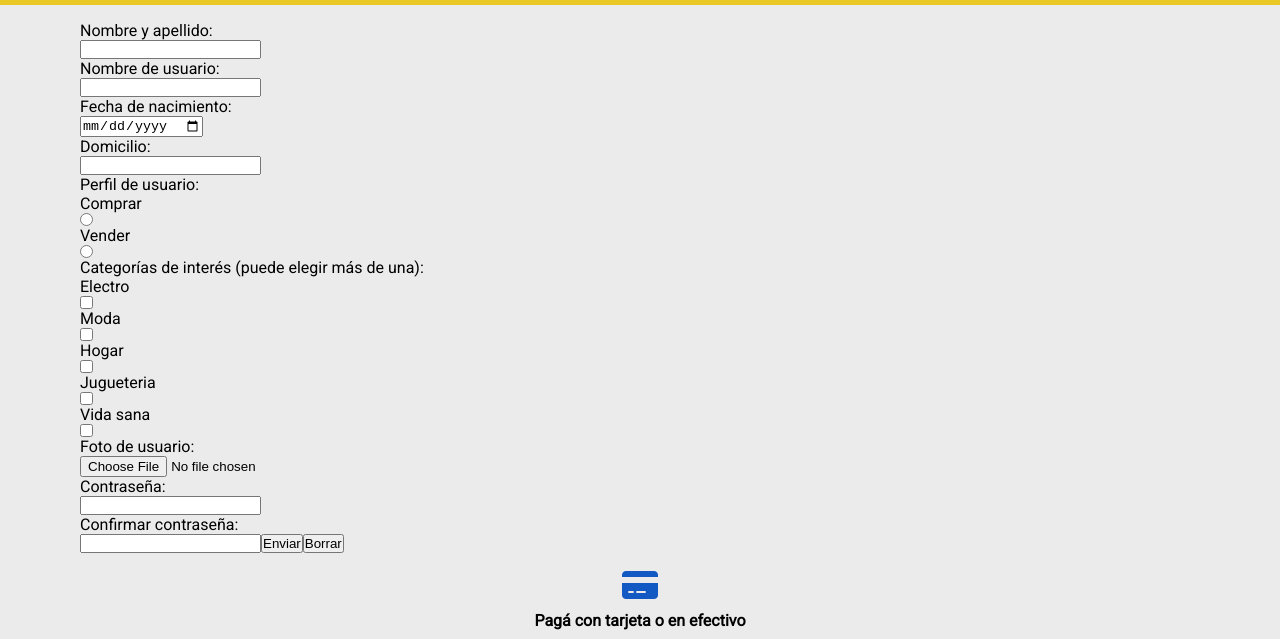
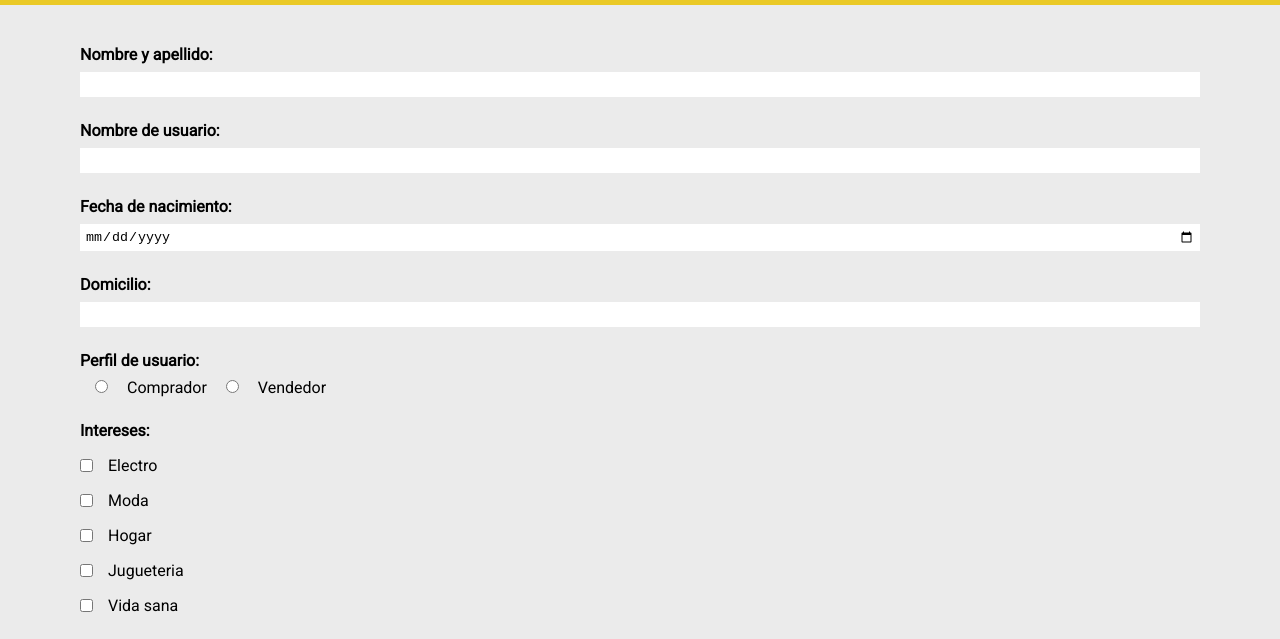
Before and after one commit to Tomasvii/mercadoLiebre, a website: page views/pages/register.html in a window 1280 px wide. Shown: the part 153-792 px from the top of the page. Drawn offline with Linux system fonts and the light colour scheme.

Commit message:
css form

```diff
--- a/public/css/styles.css
+++ b/public/css/styles.css
@@ -236,5 +236,44 @@
 }
 
 .body-form label {
+  padding: 8px 0px;
   width: 100%;
 }
+
+.body-form label h2 {
+  font-size: 16px;
+  margin-top: 16px;
+}
+
+.body-form input {
+  border: none;
+  padding: 5px;
+  width: 100%;
+}
+
+.body-perfil input {
+  margin: 0px 15px;
+  width: min-content;
+}
+
+.body-intereses {
+  display: flex;
+  flex-wrap: wrap;
+}
+
+.body-intereses input {
+  margin-right: 15px;
+  width: min-content;
+}
+
+.body-intereses label {
+  width: 90%;
+}
+
+.body-buttons {
+  width: 100%;
+  display: flex;
+  justify-content: center;
+  gap: 8px;
+  padding: 16px 0px;
+}
--- a/views/pages/register.html
+++ b/views/pages/register.html
@@ -68,41 +68,45 @@
     <main class="main p-8px">
       <div class="form-div">
         <form action="" method="post" class="body-form">
-          <label for="nombre">Nombre y apellido:</label>
+          <label for="nombre"><h2>Nombre y apellido:</h2></label>
           <input type="text" name="nombre" />
-          <label for="nombre">Nombre de usuario:</label>
+          <label for="nombre"><h2>Nombre de usuario:</h2></label>
           <input type="text" name="usuario" />
-          <label for="nombre">Fecha de nacimiento:</label>
+          <label for="nombre"><h2>Fecha de nacimiento:</h2></label>
           <input type="date" name="nacimiento" />
-          <label for="nombre">Domicilio:</label>
+          <label for="nombre"><h2>Domicilio:</h2></label>
           <input type="text" name="domicilio" />
-          <label for="perfil">Perfil de usuario:</label>
-          <label for="perfil">Comprar</label>
+          <label for="perfil"><h2>Perfil de usuario:</h2></label>
+          <div class="body-perfil">
             <input type="radio" name="perfil" value="comprar" />
-          <label for="perfil">Vender</label>
+            <label for="perfil">Comprador</label>
             <input type="radio" name="perfil" value="vender" />
-          <label for="categoria"
-            >Categorías de interés (puede elegir más de una):</label
-          >
+            <label for="perfil">Vendedor</label>
+          </div>
+          <label for="categoria"><h2>Intereses:</h2></label>
+          <div class="body-intereses">
+            <input type="checkbox" name="electro" value="electro" />
             <label for="categoria">Electro</label>
-          <input type="checkbox" name="electro" value="electro" />
+            <input type="checkbox" name="moda" value="moda" />
             <label for="categoria">Moda</label>
-          <input type="checkbox" name="moda" value="moda" />
+            <input type="checkbox" name="hogar" value="hogar" />
             <label for="categoria">Hogar</label>
-          <input type="checkbox" name="hogar" value="hogar" />
+            <input type="checkbox" name="jugueteria" value="jugueteria" />
             <label for="categoria">Jugueteria</label>
-          <input type="checkbox" name="jugueteria" value="jugueteria" />
+            <input type="checkbox" name="vida" value="vida" />
             <label for="categoria">Vida sana</label>
-          <input type="checkbox" name="vida" value="vida" />
-          <label for="foto">Foto de usuario:</label>
+          </div>
+          <label for="foto"><h2>Foto de usuario:</h2></label>
           <input type="file" name="foto" />
-          <label for="password">Contraseña:</label>
+          <label for="password"><h2>Contraseña:</h2></label>
           <input type="password" name="password" />
-          <label for="confirm">Confirmar contraseña:</label>
+          <label for="confirm"><h2>Confirmar contraseña:</h2></label>
           <input type="password" name="confirm" />
 
+          <div class="body-buttons">
             <button type="submit">Enviar</button>
             <button type="reset">Borrar</button>
+          </div>
         </form>
       </div>
     </main>
```
Lines whose indentation alone changed are shown as unchanged.
